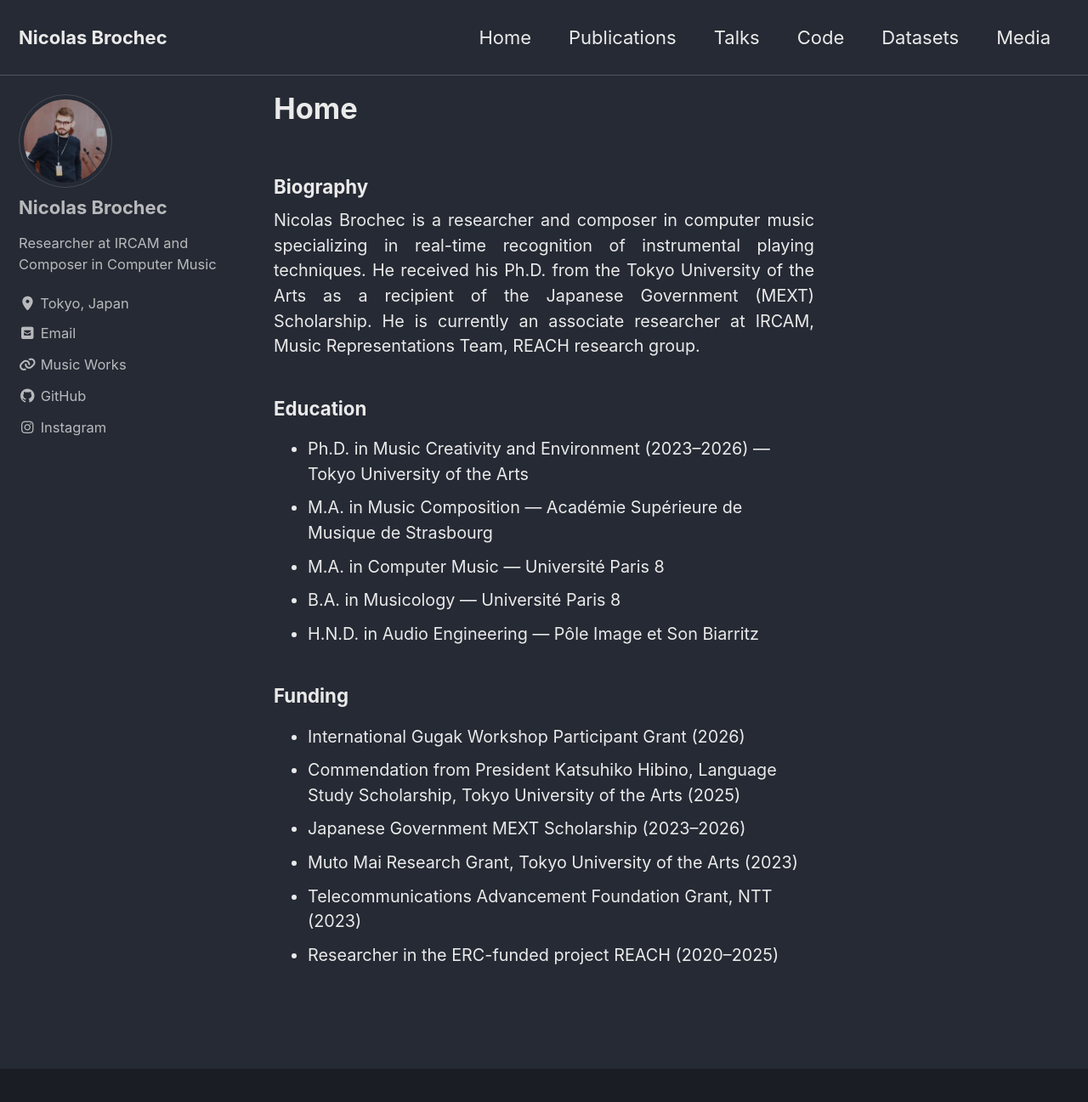
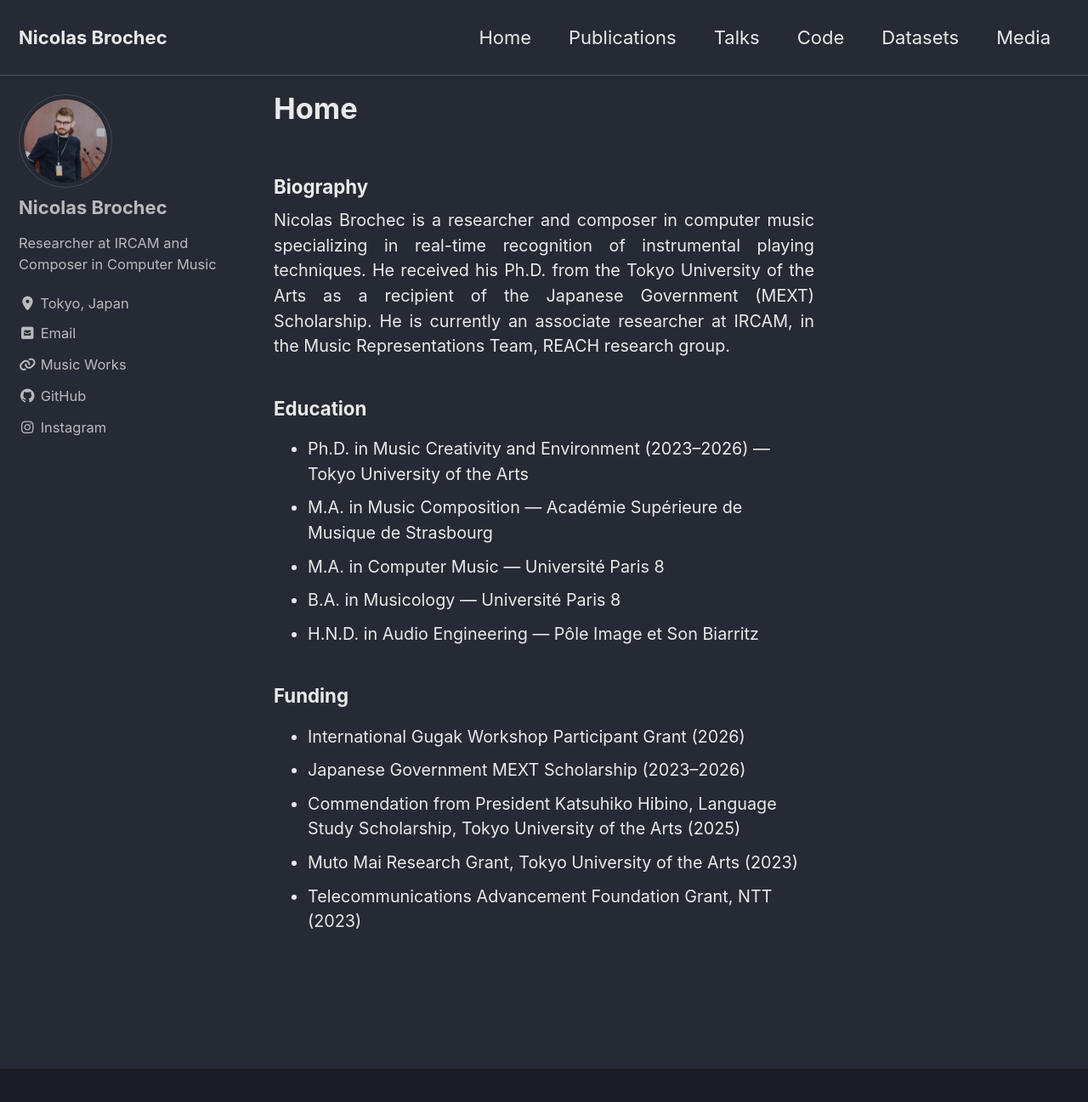
Before and after one commit to nbrochec/nbrochec.github.io, a Jekyll site: the page built from index.html, in a window 1280 px wide and 1346 px high. Shown: the top 1297 px of the window at 85% size. Built offline with Jekyll 4.4.1, drawn with Linux system fonts in a browser that asks for light colours; cached includes are drawn as plain includes; the list of posts is cut into pages by our own code.

Commit message:
update index

```diff
--- a/index.html
+++ b/index.html
@@ -25,10 +25,9 @@
   <h3>Funding</h3>
   <ul>
     <li>International Gugak Workshop Participant Grant (2026)</li>
+    <li>Japanese Government MEXT Scholarship (2023–2026)</li>
     <li>Commendation from President Katsuhiko Hibino, Language Study Scholarship, Tokyo University of the Arts (2025)</li>
-    <li>Japanese Government MEXT Scholarship (2023–2026)</li>
     <li>Muto Mai Research Grant, Tokyo University of the Arts (2023)</li>
     <li>Telecommunications Advancement Foundation Grant, NTT (2023)</li>
-    <li>Researcher in the ERC-funded project REACH (2020–2025)</li>
   </ul>
 </section>
```
Also changed, not shown: other parts of index.html (+1 -1 lines).
